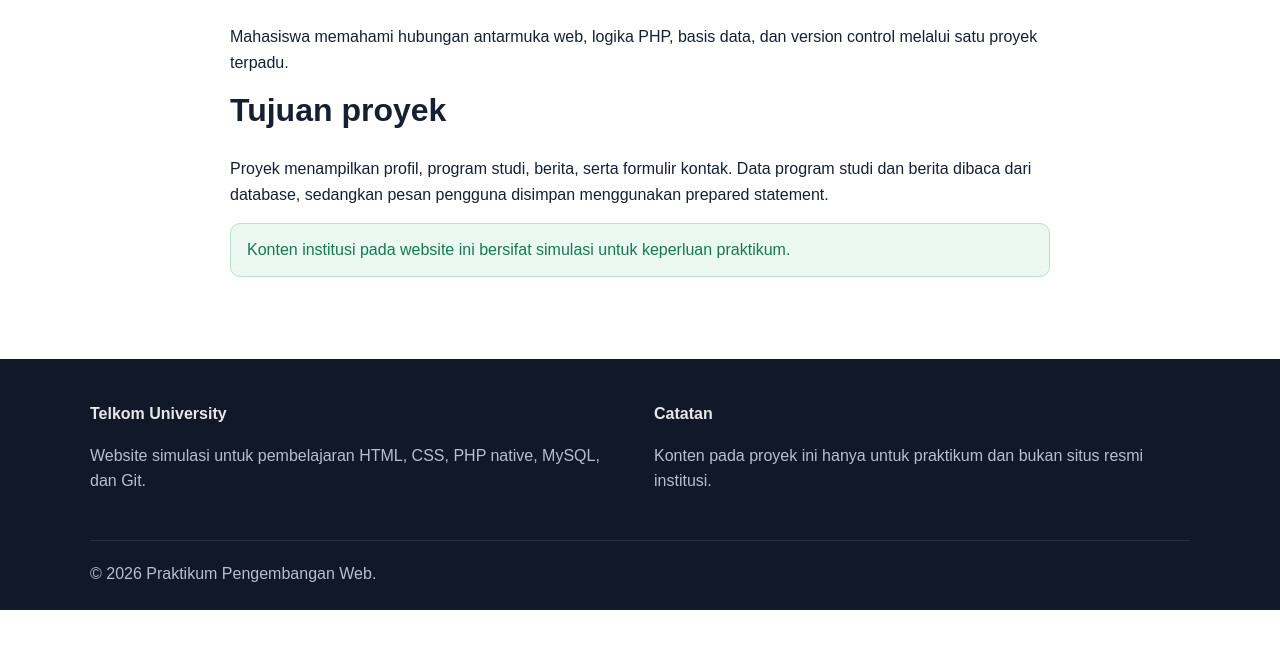
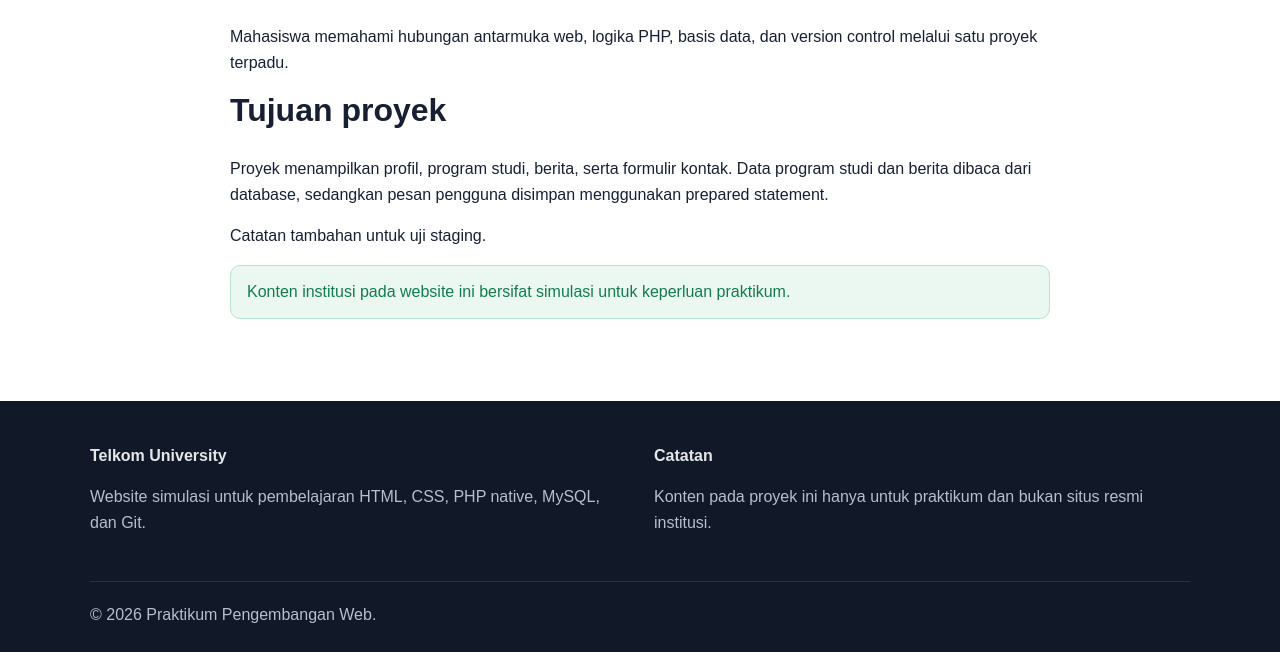
Before and after one commit to AlbramSuyata41006/praktikum-telkom-company-profile-109062500049, a PHP site: page /profile.php in a window 1280 px wide. Shown: the part 465-1117 px from the top of the page. Before the commit the page ends 1075 px from the top, so only its background shows below. Run offline with PHP 8.4, Linux system fonts and the light colour scheme.

```diff
--- a/profile.php
+++ b/profile.php
@@ -11,6 +11,7 @@ require 'includes/header.php';
     <p>Mahasiswa memahami hubungan antarmuka web, logika PHP, basis data, dan version control melalui satu proyek terpadu.</p>
     <h2>Tujuan proyek</h2>
     <p>Proyek menampilkan profil, program studi, berita, serta formulir kontak. Data program studi dan berita dibaca dari database, sedangkan pesan pengguna disimpan menggunakan prepared statement.</p>
+    <p>Catatan tambahan untuk uji staging.</p>
     <div class="alert alert-success">Konten institusi pada website ini bersifat simulasi untuk keperluan praktikum.</div>
   </div>
 </section>
```
